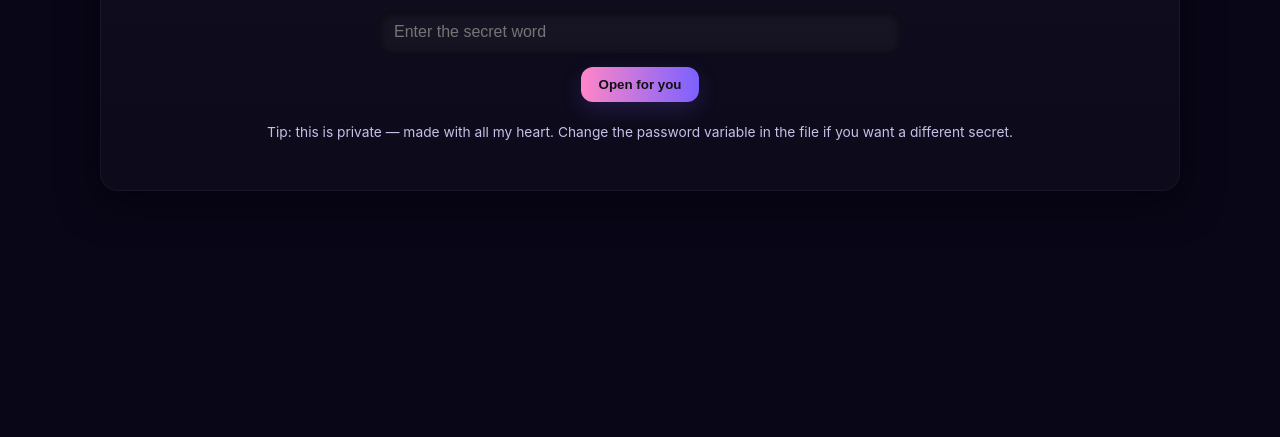
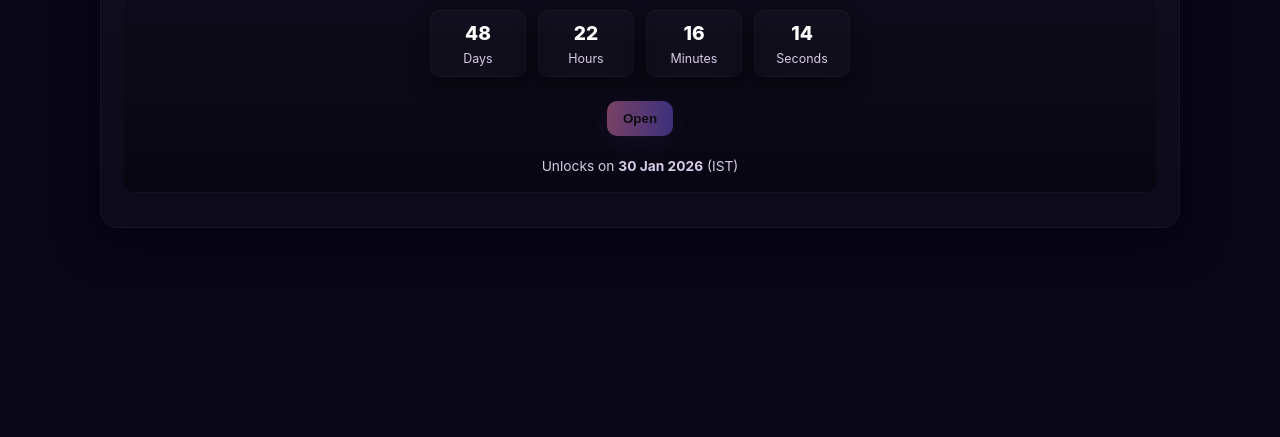
Before and after one commit to DeveshBector/dev, a plain HTML site: page index.html in a window 1280 px wide. Shown: the part 363-800 px from the top of the page. Drawn offline with Linux system fonts and the light colour scheme.

Commit message:
Add files via upload

```diff
--- a/index.html
+++ b/index.html
@@ -24,8 +24,39 @@
       border: 1px solid rgba(255,255,255,0.04);
     }
 
+    /* ====== Landing (countdown) ====== */
+    .landing {
+      display: grid;
+      place-items: center;
+      gap: 14px;
+      text-align: center;
+      padding: 18px;
+      border-radius: 12px;
+      margin-bottom: 12px;
+      background: linear-gradient(180deg, rgba(255,255,255,0.01), rgba(0,0,0,0.35));
+      border: 1px solid rgba(255,255,255,0.02);
+    }
+    .landing .hi { font-size: clamp(1.6rem, 3.5vw, 2.2rem); font-weight:800; background: linear-gradient(90deg,#fff 0%, #ffd4f2 50%, #fffbda 100%); -webkit-background-clip:text; background-clip:text; -webkit-text-fill-color:transparent; }
+    .landing .lead { color:#d6cbe6; max-width:820px; line-height:1.45; }
+    .countdown {
+      display:flex;
+      gap:12px;
+      justify-content:center;
+      align-items:center;
+      flex-wrap:wrap;
+      margin-top:6px;
+    }
+    .count-card {
+      width:96px; min-width:72px; padding:10px; border-radius:10px; background: rgba(255,255,255,0.02); border:1px solid rgba(255,255,255,0.03);
+      box-shadow: 0 8px 18px rgba(0,0,0,0.5); text-align:center;
+    }
+    .count-num { font-weight:800; font-size:1.2rem; }
+    .count-label { font-size:0.78rem; color:#d6cbe6; margin-top:6px; }
+    .landing .open-btn { padding:10px 16px; border-radius:10px; border:none; cursor:pointer; font-weight:700; background: linear-gradient(90deg,#ff86c7,#7b61ff); color:#111; box-shadow:0 8px 22px rgba(123,97,255,0.18); }
+    .landing .open-btn[disabled] { opacity:0.45; cursor:not-allowed; filter:grayscale(.03); }
+
     /* ====== Entry (password) ====== */
-    .entry { display: grid; gap: 14px; place-items: center; text-align: center; padding: 28px; }
+    .entry { display: none; gap: 14px; place-items: center; text-align: center; padding: 28px; }
     .title { font-size: 1.9rem; font-weight: 800; letter-spacing: -0.02em; }
     .subtitle { color: #d6cbe6; margin-top: 6px; font-size: 0.95rem; }
     input[type="password"] { width: min(520px, 92%); padding: 12px 14px; border-radius: 12px; border: none; outline: none; font-size: 1rem; background: rgba(255,255,255,0.03); color: #fff; box-shadow: inset 0 2px 8px rgba(0,0,0,0.6); }
@@ -213,7 +244,7 @@
     .memory-strip::-webkit-scrollbar-track {
       background: transparent;
     }
-    .memory-strip::-webkit-scrollbar-thumb {
+    .memory_strip::-webkit-scrollbar-thumb {
       border-radius: 999px;
       background: rgba(255,255,255,0.35);
     }
@@ -261,8 +292,38 @@
   <div class="wrap">
     <div class="card" role="main" aria-labelledby="for-sarshi">
 
-      <!-- ENTRY -->
-      <div class="entry" id="entry-screen">
+      <!-- LANDING (appears before password entry) -->
+      <div class="landing" id="landing">
+        <div class="hi">Hi Sarshi,</div>
+        <div class="lead">A little corner I built - something special will unlock for you soon. Hold a tiny smile for me until then. & maybe give me & this relation a shot. </div>
+
+        <div class="countdown" aria-live="polite">
+          <div class="count-card">
+            <div class="count-num" id="land-days">--</div>
+            <div class="count-label">Days</div>
+          </div>
+          <div class="count-card">
+            <div class="count-num" id="land-hours">--</div>
+            <div class="count-label">Hours</div>
+          </div>
+          <div class="count-card">
+            <div class="count-num" id="land-minutes">--</div>
+            <div class="count-label">Minutes</div>
+          </div>
+          <div class="count-card">
+            <div class="count-num" id="land-seconds">--</div>
+            <div class="count-label">Seconds</div>
+          </div>
+        </div>
+
+        <div style="margin-top:10px;">
+          <button class="open-btn" id="landing-open" disabled>Open</button>
+        </div>
+        <div style="font-size:0.86rem; color:#d6cbe6; margin-top:8px;">Unlocks on <strong>30 Jan 2026</strong> (IST)</div>
+      </div>
+
+      <!-- ENTRY (password) -->
+      <div class="entry" id="entry-screen" aria-hidden="true">
         <div>
           <div class="title" id="for-sarshi">For Sarshi — My quiet corner ✨</div>
           <div class="subtitle">A tiny world I built so only you could enter. Type the secret word to open.</div>
@@ -442,6 +503,9 @@
     // First time you saw her
     const FIRST_SEEN_DATE = new Date('2024-02-07T00:00:00+05:30');
 
+    // Landing countdown target: 30 Jan 2026, 00:00 IST
+    const LANDING_TARGET = new Date('2026-01-30T00:00:00+05:30').getTime();
+
     async function sha256(str) {
       const utf8 = new TextEncoder().encode(str);
       const digest = await crypto.subtle.digest('SHA-256', utf8);
@@ -457,6 +521,69 @@
       const hearts = document.getElementById('hearts');
       const audio = document.getElementById('bg-audio');
 
+      // LANDING elements
+      const landing = document.getElementById('landing');
+      const landOpenBtn = document.getElementById('landing-open');
+      const landDays = document.getElementById('land-days');
+      const landHours = document.getElementById('land-hours');
+      const landMinutes = document.getElementById('land-minutes');
+      const landSeconds = document.getElementById('land-seconds');
+
+      // show entry-screen after clicking landing open
+      landOpenBtn.addEventListener('click', () => {
+        // hide landing, show entry
+        landing.style.display = 'none';
+        entry.style.display = 'grid';
+        entry.setAttribute('aria-hidden','false');
+        input.focus();
+      });
+
+      // If you want direct skip (for testing), uncomment next line:
+      // landing.style.display = 'none'; entry.style.display='grid';
+
+      // Landing countdown update
+      function updateLandingCountdown(){
+        const now = Date.now();
+        let diff = LANDING_TARGET - now;
+        if (diff <= 0) {
+          // unlocked state
+          landDays.textContent = '0';
+          landHours.textContent = '00';
+          landMinutes.textContent = '00';
+          landSeconds.textContent = '00';
+          landOpenBtn.disabled = false;
+          landOpenBtn.removeAttribute('disabled');
+          landOpenBtn.textContent = 'Open';
+          return true;
+        } else {
+          const secTotal = Math.floor(diff / 1000);
+          const days = Math.floor(secTotal / (24 * 3600));
+          const hours = Math.floor((secTotal % (24 * 3600)) / 3600);
+          const mins = Math.floor((secTotal % 3600) / 60);
+          const secs = secTotal % 60;
+          landDays.textContent = days;
+          landHours.textContent = String(hours).padStart(2,'0');
+          landMinutes.textContent = String(mins).padStart(2,'0');
+          landSeconds.textContent = String(secs).padStart(2,'0');
+          landOpenBtn.disabled = true;
+          return false;
+        }
+      }
+
+      // Start landing timer
+      updateLandingCountdown();
+      const landingTimer = setInterval(() => {
+        const unlocked = updateLandingCountdown();
+        if (unlocked) {
+          clearInterval(landingTimer);
+        }
+      }, 500);
+
+      // Initially we show the landing (password hidden). If the target is in the past, landing Open is enabled automatically.
+      entry.style.display = 'none';
+      secret.style.display = 'none';
+
+      // --- Original code: password unlock logic, gallery, lightbox, etc. ---
       btn.addEventListener('click', async () => {
         const attempt = input.value || "";
         if ((await sha256(attempt)) === storedHash) {
```
